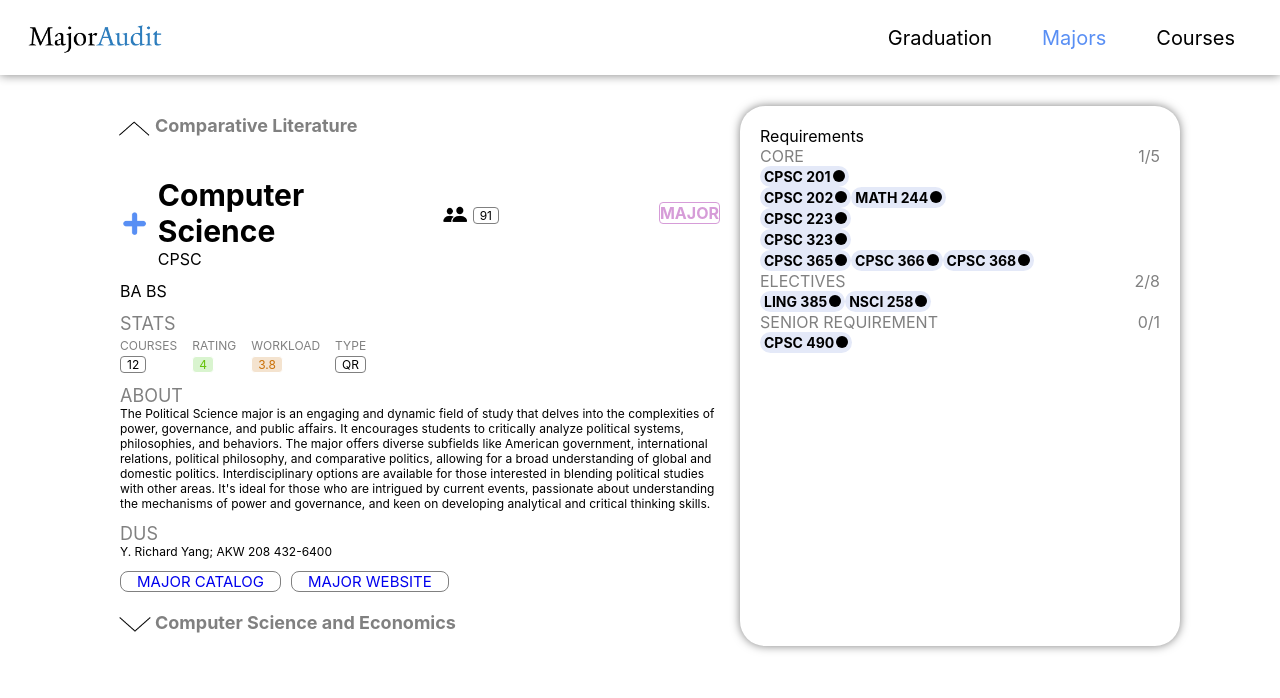
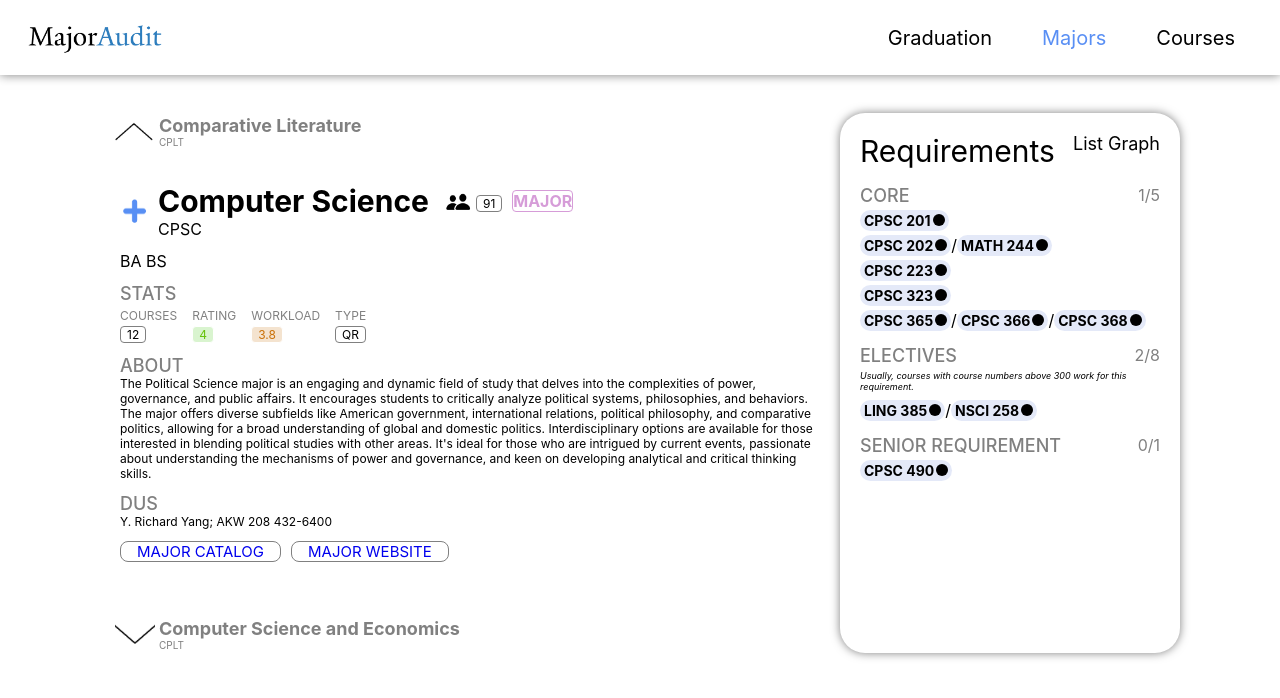
Before and after one commit to YaleComputerSociety/MajorAudit, a React (Create React App) app in the folder frontend/: page /majors in a window 1280 px wide. Shown: the top 698 px of the page. Built offline with nearby package versions, Linux system fonts and the light colour scheme.

Commit message:
major scroll

```diff
--- a/frontend/src/pages/Majors/Majors.module.css
+++ b/frontend/src/pages/Majors/Majors.module.css
@@ -9,7 +9,7 @@
 
 .majorContainer {
   padding: 20px;
-  width: 600px;
+  width: 700px;
   height: 400px;
   background-color: white;
   /* border: 1px solid black; */
@@ -23,6 +23,14 @@
   background-color: white;
   box-shadow: 0px 0px 10px rgba(0, 0, 0, 0.5);
 }
+
+.subsectionHeader {
+  color: grey;
+  font-size: 18px;
+  font-weight: 525;
+}
+
+/* Major Metadata ************************************************************/
 
 .pinkMajorBox {
   font-size: 12px;
@@ -83,6 +91,4 @@
   margin-right: 10px;
 }
 
-.ferrisWheelMajor {
-
-}
+/* Major Requirements *********************************************************/
--- a/frontend/src/pages/Majors/Majors.tsx
+++ b/frontend/src/pages/Majors/Majors.tsx
@@ -1,16 +1,27 @@
-import React from "react";
+
+import React, { useState } from 'react';
 import styles from "./Majors.module.css";
+import MajorRequirementsBox from "./components/MajorRequirementsBox";
+import MajorMetadataBox from "./components/MajorMetadataBox";
 
-import { MockData } from "./mock/mock";
-
-import MajorMetadataBox from "./components/MajorMetadataBox";
-import MajorRequirementsBox from "./components/MajorRequirementsBox";
+import { CPSC, CPLT, CSEC } from "./mock/mock";
+const majors = [CPSC, CPLT, CSEC];
 
 export const Majors = () => {
-  return(
+  const [currdex, setCurrdex] = useState(0);
+
+  const alterCurrdex = (dir: number) => {
+    setCurrdex((currdex + dir + majors.length) % majors.length);
+  };
+
+  const seeMajor= (dir: number) => {
+    return majors[(currdex + dir + majors.length) % majors.length];
+  };
+
+  return (
     <div className={styles.container}>
-        <MajorMetadataBox major={MockData} />
-        <MajorRequirementsBox major={MockData}/>
+      <MajorMetadataBox major={majors[currdex]} ferrisMajor={alterCurrdex} seeMajor={seeMajor}/>
+      <MajorRequirementsBox major={majors[currdex]} />
     </div>
   );
 };
--- a/frontend/src/pages/Majors/components/MajorMetadataBox.tsx
+++ b/frontend/src/pages/Majors/components/MajorMetadataBox.tsx
@@ -11,10 +11,9 @@
 import downMajor from "../../../commons/images/down_major.png";
 
 import { Major } from "../../../commons/types";
-import { MajorMetadataStats } from "../../../commons/types";
-import { MockData } from "../mock/mock";
 
-function TopShelf( major: Major){
+
+function MetadataTopshelf( major: Major){
   return(
     <div style={{ display: "flex", alignItems: "center", marginBottom: "12px" }}>
       <Button style={{ width: '30px', height: '30px', padding: 0, border: 'none', marginRight: "8px" }}>
@@ -24,7 +23,7 @@
         <div style={{ display: "flex", alignItems: "center" }}>
           <div style={{ fontSize: "30px", fontWeight: "bold", marginRight: "12px" }}>{major.metadata.name}</div>
           <img src={lgsIcon} alt="" style={{ width: "35px", height: "auto", marginTop: "4px" }}/>
-          <div className={styles.coursesBox} style={{ marginRight: "160px", marginTop: "4px" }}>{major.metadata.students}</div>
+          <div className={styles.coursesBox} style={{ marginRight: "10px", marginTop: "4px" }}>{major.metadata.students}</div>
           <div className={styles.pinkMajorBox} style={{ marginLeft: "auto", fontSize: "16px" }}>MAJOR</div>
         </div>
         <div>{major.metadata.abbreviation}</div>
@@ -33,75 +32,91 @@
   );
 }
 
-function Stats(stats: MajorMetadataStats ){
+function MetadataStats(major: Major){
   return(
     <div style={{ color: "grey", marginBottom: "12px" }}>
-      <div style={{ fontSize: "18px", marginBottom: "4px" }}>STATS</div>
+      <div className={styles.subsectionHeader} style={{ marginBottom: "4px" }}>STATS</div>
       <div style={{ display: "flex" }}>
         <div style={{ marginRight: "15px" }}>
           <div style={{ fontSize: "12px" }}>COURSES</div>
-          <div className={styles.coursesBox}>{stats.courses}</div>
+          <div className={styles.coursesBox}>{major.metadata.stats.courses}</div>
         </div>
         <div style={{ marginRight: "15px" }}>
           <div style={{ fontSize: "12px" }}>RATING</div>
-          <div className={styles.ratingBox}>{stats.rating}</div>
+          <div className={styles.ratingBox}>{major.metadata.stats.rating}</div>
         </div>
         <div style={{ marginRight: "15px" }}>
           <div style={{ fontSize: "12px" }}>WORKLOAD</div>
-          <div className={styles.workloadBox}>{stats.workload}</div>
+          <div className={styles.workloadBox}>{major.metadata.stats.workload}</div>
         </div>
         <div>
           <div style={{ fontSize: "12px" }}>TYPE</div>
-          <div className={styles.coursesBox}>{stats.type}</div>
+          <div className={styles.coursesBox}>{major.metadata.stats.type}</div>
         </div>
       </div>
     </div>
   );
 }
 
-function MajorBoxSub(props: { major: Major }){
+function MetadataContent(major: Major ){
   return (
     <div className={styles.majorContainer}>
-      <TopShelf {...props.major}/>
+      <MetadataTopshelf {...major}/>
 
       <div style={{ marginBottom: "12px" }}>BA BS</div>
 
-      <Stats {...props.major.metadata.stats} />
+      <MetadataStats {...major} />
 
-      <div style={{ color: "grey", fontSize: "18px" }}>ABOUT</div>
-      <div style={{ fontSize: "12px", marginBottom: "12px" }}>{props.major.metadata.about}</div>
+      <div className={styles.subsectionHeader}>ABOUT</div>
+      <div style={{ fontSize: "12px", marginBottom: "12px" }}>{major.metadata.about}</div>
 
-      <div style={{ color: "grey", fontSize: "18px" }}>DUS</div>
-      <div style={{ fontSize: "12px", marginBottom: "12px" }}>{props.major.metadata.dus.name}; {props.major.metadata.dus.address}</div>
+      <div className={styles.subsectionHeader}>DUS</div>
+      <div style={{ fontSize: "12px", marginBottom: "12px" }}>{major.metadata.dus.name}; {major.metadata.dus.address}</div>
 
       <div style={{ display: "flex" }}>
-        <div className={styles.linkBox}><Link className={styles.link} to={props.major.metadata.catologLink} target="_blank">MAJOR CATALOG</Link></div>
-        <div className={styles.linkBox}><Link className={styles.link} to={props.major.metadata.wesbiteLink} target="_blank">MAJOR WEBSITE</Link></div>
+        <div className={styles.linkBox}><Link className={styles.link} to={major.metadata.catologLink} target="_blank">MAJOR CATALOG</Link></div>
+        <div className={styles.linkBox}><Link className={styles.link} to={major.metadata.wesbiteLink} target="_blank">MAJOR WEBSITE</Link></div>
       </div>
     </div>
   );
 }
 
-function MajorMetadataBox(props: {major: Major}){
-  return (
-    <div>
-      <div style={{ display: "flex", padding: "15px" }}>
-        <Button style={{ width: '40px', height: "auto", padding: 0, border: 'none' }}>
-          <img src={upMajor} alt="" style={{ width: '100%', height: '100%', objectFit: 'cover' }}/>
-        </Button>
-        <div style={{ color: "gray", fontWeight: "bold", fontSize: "18px" }}>Comparative Literature</div>
-      </div>
-
-      <MajorBoxSub major={MockData} />
-
-      <div style={{ display: "flex", padding: "15px" }}>
-        <Button style={{ width: '40px', height: "auto", padding: 0, border: 'none' }}>
-          <img src={downMajor} alt="" style={{ width: '100%', height: '100%', objectFit: 'cover' }}/>
-        </Button>
-        <div style={{ color: "gray", fontWeight: "bold", fontSize: "18px" }}>Computer Science and Economics</div>
+function MetadataAbove(props: {ferrisMajor: Function, seeMajor: Function}){
+  return(
+    <div style={{ display: "flex", padding: "15px" }}>
+      <Button style={{ width: '40px', height: "auto", padding: 0, border: 'none', marginRight: "4px" }} onClick={() => props.ferrisMajor(1)}>
+            <img src={upMajor} alt="" style={{ width: '100%', height: '100%', objectFit: 'cover' }}/>
+      </Button>
+      <div style={{ color: "gray" }}>
+          <div style={{ fontWeight: "bold", fontSize: "18px" }}>{props.seeMajor(1).metadata.name}</div>
+          <div style={{ fontSize: "10px" }}>{props.seeMajor(1).metadata.abbreviation}</div>
       </div>
     </div>
   );
 }
 
+function MetadataBelow(props: {ferrisMajor: Function, seeMajor: Function}){
+  return(
+    <div style={{ display: "flex", padding: "15px" }}>
+      <Button style={{ width: '40px', height: "auto", padding: 0, border: 'none', marginRight: "4px" }} onClick={() => props.ferrisMajor(-1)}>
+        <img src={downMajor} alt="" style={{ width: '100%', height: '100%', objectFit: 'cover' }}/>
+      </Button>
+      <div style={{ color: "gray" }}>
+          <div style={{ fontWeight: "bold", fontSize: "18px" }}>{props.seeMajor(-1).metadata.name}</div>
+          <div style={{ fontSize: "10px" }}>{props.seeMajor(1).metadata.abbreviation}</div>
+      </div>
+    </div>
+  );
+}
+
+function MajorMetadataBox(props: {major: Major, ferrisMajor: Function, seeMajor: Function}){
+  return (
+    <div>
+      <MetadataAbove {...props} />
+      <MetadataContent {...props.major} />
+      <MetadataBelow {...props} />
+    </div>
+  );
+}
+
 export default MajorMetadataBox;
--- a/frontend/src/pages/Majors/components/MajorRequirementsBox.tsx
+++ b/frontend/src/pages/Majors/components/MajorRequirementsBox.tsx
@@ -5,30 +5,50 @@
 import { Major } from "../../../commons/types";
 import ClassBox from "../../../commons/components/CourseBox";
 
+function RequirementsTopshelf(major: Major) {
+  return(
+    <div style={{ display: "flex", justifyContent: "space-between", marginBottom: "16px" }}>
+      <div style={{ fontSize: "30px" }}>Requirements</div>
+      <div style={{ fontSize: "18px" }}>List Graph</div>
+    </div>
+  );
+}
+
+function RequirementsContent(major: Major) {
+  return(
+    <div>
+      {major.requirements.map((req) => (
+        <div>
+          <div style={{ display: "flex", justifyContent: "space-between" }}>
+            <div className={styles.subsectionHeader} style={{ marginBottom: "4px" }}>{req.name}</div>
+            <div style={{ color: "grey" }}>{req.coursesCompleted}/{req.coursesTotal}</div>
+          </div>
+          {req.description && (<div style={{ fontSize: "9px", fontStyle: "italic", marginBottom: "8px" }}>{req.description}</div>)}
+
+          {/* Line of Courses */}
+          {req.subsections.map((sub, subIndex) => (
+            <div key={subIndex} style={{ marginBottom: subIndex === req.subsections.length - 1 ? "14px" : "4px" }}>
+              <div style={{ display: "flex" }}>
+                {sub.courses.map((course, courseIndex) => (
+                  <div key={courseIndex} style={{ display: "flex" }}>
+                    <ClassBox text={course.name} distributions={["L"]} />
+                    {courseIndex < sub.courses.length - 1 && <div>/</div>}
+                  </div>
+                ))}
+              </div>
+            </div>
+            ))}
+          </div>
+        ))}
+    </div>
+  );
+}
+
 function MajorRequirementsBox(props: {major: Major}) {
   return (
     <div className={styles.reqsContainer}>
-      <div className={styles.containerHeader}>Requirements</div>
-      <div>
-        {props.major.requirements.map((req) => (
-          <div>
-            <div style={{ display: "flex", justifyContent: "space-between" }}>
-              <div style={{ color: "grey" }}>{req.name}</div>
-              <div style={{ color: "grey" }}>{req.coursesCompleted}/{req.coursesTotal}</div>
-            </div>
-
-            {/* Line of Courses */}
-            {req.subsections.map((sub) => (
-              <div>
-                <div style={{ display: "flex" }}>
-                  {sub.courses.map((course) => (<ClassBox text={course.name} distributions={["L"]}/>))}
-                </div>
-              </div>
-            ))}
-
-          </div>
-        ))}
-    </div>
+      <RequirementsTopshelf {...props.major} />
+      <RequirementsContent {...props.major} />
     </div>
   );
 }
--- a/frontend/src/pages/Majors/mock/mock.ts
+++ b/frontend/src/pages/Majors/mock/mock.ts
@@ -1,7 +1,7 @@
 
 import { Major } from "../../../commons/types";
 
-export const MockData: Major = {
+export const CPSC: Major = {
   metadata: {
     name: "Computer Science",
     abbreviation: "CPSC",
@@ -74,3 +74,151 @@
     },
   ],
 };
+
+export const CPLT: Major = {
+  metadata: {
+    name: "Comparative Literature",
+    abbreviation: "CPLT",
+    stats: {
+      courses: 16,
+      rating: 4.5,
+      workload: 3.6,
+      type: "HU",
+    },
+    students: 76,
+    about:
+      "The Political Science major is an engaging and dynamic field of study that delves into the complexities of power, governance, and public affairs. It encourages students to critically analyze political systems, philosophies, and behaviors. The major offers diverse subfields like American government, international relations, political philosophy, and comparative politics, allowing for a broad understanding of global and domestic politics. Interdisciplinary options are available for those interested in blending political studies with other areas. It's ideal for those who are intrigued by current events, passionate about understanding the mechanisms of power and governance, and keen on developing analytical and critical thinking skills.",
+    dus: {
+      name: "Y. Richard Yang",
+      address: "AKW 208 432-6400",
+      email: "cpsc.yale.edu",
+    },
+    catologLink: "https://catalog.yale.edu/ycps/subjects-of-instruction/computer-science/",
+    wesbiteLink: "http://cpsc.yale.edu",
+  },
+  requirements: [
+    {
+      name: "CORE",
+      coursesCompleted: 1,
+      coursesTotal: 5,
+      subsections: [
+        {
+          courses: [{ name: "CPSC 201" }],
+        },
+        {
+          courses: [{ name: "CPSC 202" }, { name: "MATH 244" }],
+        },
+        {
+          courses: [{ name: "CPSC 223" }],
+        },
+        {
+          courses: [{ name: "CPSC 323" }],
+        },
+        {
+          courses: [
+            { name: "CPSC 365" },
+            { name: "CPSC 366" },
+            { name: "CPSC 368" },
+          ],
+        },
+      ],
+    },
+    {
+      name: "ELECTIVES",
+      coursesCompleted: 2,
+      coursesTotal: 8,
+      description:
+        "Usually, courses with course numbers above 300 work for this requirement.",
+      subsections: [
+        {
+          courses: [{ name: "LING 385" }, { name: "NSCI 258" }],
+        },
+      ],
+    },
+    {
+      name: "SENIOR REQUIREMENT",
+      coursesCompleted: 0,
+      coursesTotal: 1,
+      subsections: [
+        {
+          name: "Capstone",
+          courses: [{ name: "CPSC 490" }],
+        },
+      ],
+    },
+  ],
+};
+
+export const CSEC: Major = {
+  metadata: {
+    name: "Computer Science and Economics",
+    abbreviation: "CSEC",
+    stats: {
+      courses: 14,
+      rating: 4.2,
+      workload: 4.0,
+      type: "QR",
+    },
+    students: 88,
+    about:
+      "The Political Science major is an engaging and dynamic field of study that delves into the complexities of power, governance, and public affairs. It encourages students to critically analyze political systems, philosophies, and behaviors. The major offers diverse subfields like American government, international relations, political philosophy, and comparative politics, allowing for a broad understanding of global and domestic politics. Interdisciplinary options are available for those interested in blending political studies with other areas. It's ideal for those who are intrigued by current events, passionate about understanding the mechanisms of power and governance, and keen on developing analytical and critical thinking skills.",
+    dus: {
+      name: "Y. Richard Yang",
+      address: "AKW 208 432-6400",
+      email: "econcs.yale.edu",
+    },
+    catologLink: "https://catalog.yale.edu/ycps/subjects-of-instruction/computer-science/",
+    wesbiteLink: "http://cpsc.yale.edu",
+  },
+  requirements: [
+    {
+      name: "CORE",
+      coursesCompleted: 1,
+      coursesTotal: 5,
+      subsections: [
+        {
+          courses: [{ name: "CPSC 201" }],
+        },
+        {
+          courses: [{ name: "CPSC 202" }, { name: "MATH 244" }],
+        },
+        {
+          courses: [{ name: "CPSC 223" }],
+        },
+        {
+          courses: [{ name: "CPSC 323" }],
+        },
+        {
+          courses: [
+            { name: "CPSC 365" },
+            { name: "CPSC 366" },
+            { name: "CPSC 368" },
+          ],
+        },
+      ],
+    },
+    {
+      name: "ELECTIVES",
+      coursesCompleted: 2,
+      coursesTotal: 8,
+      description:
+        "Usually, courses with course numbers above 300 work for this requirement.",
+      subsections: [
+        {
+          courses: [{ name: "LING 385" }, { name: "NSCI 258" }],
+        },
+      ],
+    },
+    {
+      name: "SENIOR REQUIREMENT",
+      coursesCompleted: 0,
+      coursesTotal: 1,
+      subsections: [
+        {
+          name: "Capstone",
+          courses: [{ name: "CPSC 490" }],
+        },
+      ],
+    },
+  ],
+};
```
